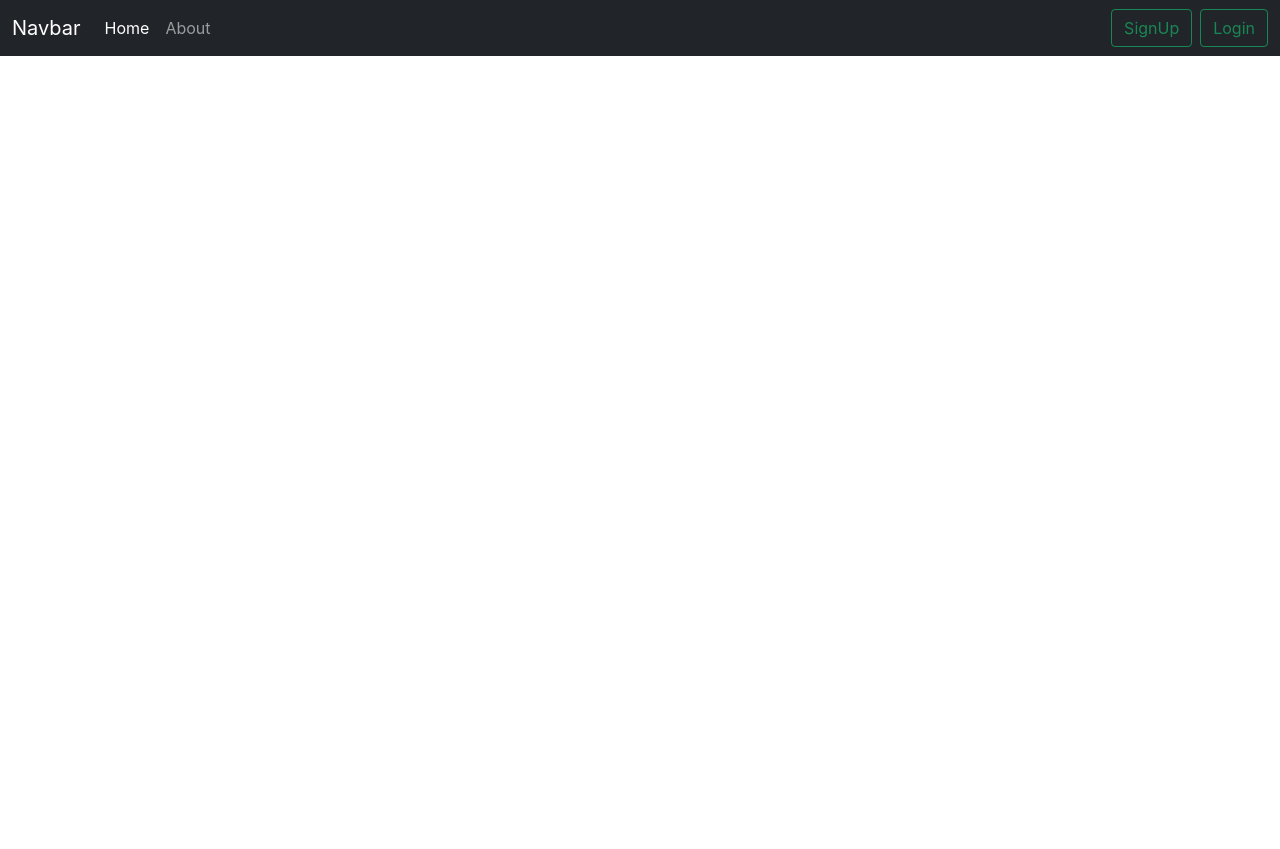
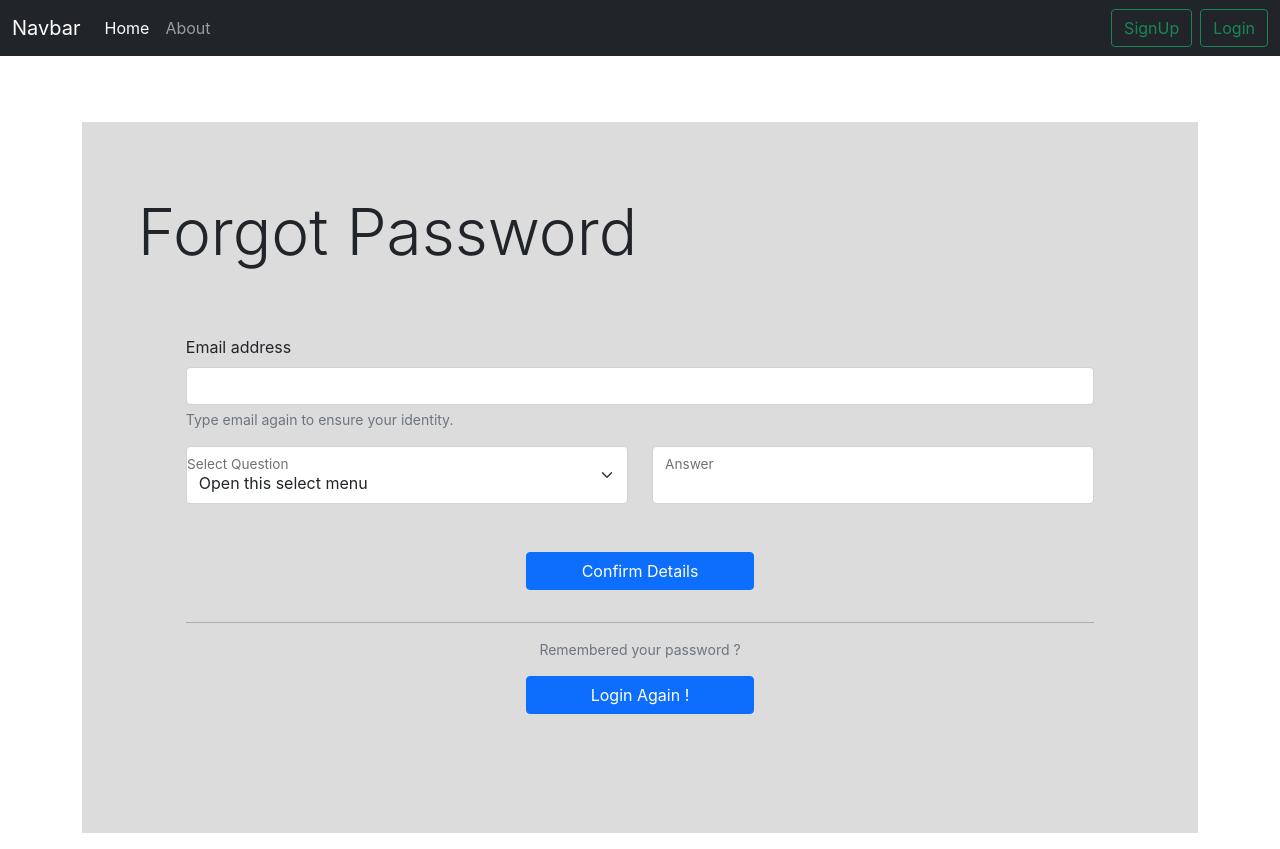
Before and after one commit to mohitm15/authlogin-boilerplate, a React (Create React App) app: page /forgotPassword in a window 1280 px wide. Before the commit the page ends 800 px from the top, so only its background shows below. Built offline with nearby package versions, Linux system fonts and the light colour scheme.

Commit message:
Adding forgotPassword functionality at FrontEnd

```diff
--- a/src/App.js
+++ b/src/App.js
@@ -5,6 +5,8 @@ import Home from "./components/Home";
 import About from "./components/About";
 import SignupPage from "./components/SignupPage";
 import LoginPage from "./components/LoginPage";
+import ForgotPasswordPage from "./components/ForgotPasswordPage";
+import ChangePasswordPage from "./components/ChangePasswordPage";
 import Alert from "./components/Alert";
 
 import { BrowserRouter as Router, Routes, Route } from "react-router-dom";
@@ -39,6 +41,16 @@ function App() {
             path="/login"
             element={<LoginPage showAlert={showAlert} />}
           />
+          <Route
+            exact
+            path="/forgotPassword"
+            element={<ForgotPasswordPage showAlert={showAlert} />}
+          />
+          <Route
+            exact
+            path="/changePassword"
+            element={<ChangePasswordPage showAlert={showAlert} />}
+          />
         </Routes>
       </Router>
     </>
--- /dev/null
+++ b/src/components/ChangePasswordPage.js
@@ -0,0 +1,11 @@
+import React from "react";
+
+const ChangePasswordPage = () => {
+  return (
+    <div>
+      <h1>This is Change password Page</h1>
+    </div>
+  );
+};
+
+export default ChangePasswordPage;
--- /dev/null
+++ b/src/components/ForgotPasswordPage.js
@@ -0,0 +1,142 @@
+import React, { useState } from "react";
+import { useNavigate } from "react-router-dom";
+
+const ForgotPasswordPage = (props) => {
+  let navigate = useNavigate();
+
+  const [forgotCredentials, setForgotCredentials] = useState({
+    email: "",
+    forgetQues: "",
+    forgetAns: "",
+  });
+
+  const onChange = (e) => {
+    setForgotCredentials({
+      ...forgotCredentials,
+      [e.target.name]: e.target.value,
+    });
+    //console.log(forgotCredentials);
+  };
+
+  const handleSubmit = async (e) => {
+    e.preventDefault();
+    const response = await fetch("http://localhost:5000/api/forgotPassword", {
+      method: "POST",
+      headers: {
+        "Content-Type": "application/json",
+      },
+      body: JSON.stringify({
+        email: forgotCredentials.email,
+        forgetQues: forgotCredentials.forgetQues,
+        forgetAns: forgotCredentials.forgetAns,
+      }),
+    });
+    const json = await response.json();
+    // console.log(json)
+
+    if (json.success === true) {
+      //navigating to the changePassword endpoint
+      props.showAlert("Selected Correct Credentials successfully", "info");
+      navigate("/changePassword");
+    } else {
+      props.showAlert("Selected Correct Credentials, Try Again!", "danger");
+    }
+  };
+
+  const backToLogin = () => {
+    navigate("/login");
+  };
+
+  return (
+    <>
+      <div className="container my-3">
+        <div
+          id="loginbody"
+          style={{ backgroundColor: "gainsboro", padding: "5%" }}
+        >
+          <div className="mt-3">
+            <h2 className="my-3 display-3">Forgot Password</h2>
+            <form className="login-form p-5" onSubmit={handleSubmit}>
+              <div className="mb-3">
+                <label htmlFor="exampleInputEmail1" className="form-label">
+                  Email address
+                </label>
+                <input
+                  type="email"
+                  className="form-control"
+                  id="email"
+                  name="email"
+                  value={forgotCredentials.email}
+                  aria-describedby="emailHelp"
+                  onChange={onChange}
+                />
+                <div id="emailHelp" className="form-text">
+                  Type email again to ensure your identity.
+                </div>
+              </div>
+
+              <div className="mb-3 row">
+                <div className="form-floating col-6">
+                  <select
+                    className="form-select"
+                    id="forgetQues"
+                    name="forgetQues"
+                    value={forgotCredentials.forgetQues}
+                    aria-label="Floating label select example"
+                    onChange={(e) => onChange(e, "forgetQues")}
+                  >
+                    <option>Open this select menu</option>
+                    <option value="Favourite Sport">Favourite Sport</option>
+                    <option value="Favourite Food">Favourite Food</option>
+                    <option value="Favourite City To Visit">
+                      Favourite City To Visit
+                    </option>
+                  </select>
+                  <label htmlFor="forgetQues">Select Question</label>
+                </div>
+                <div className="col-6">
+                  <div className="form-floating mb-3">
+                    <input
+                      type="text"
+                      className="form-control"
+                      id="forgetAns"
+                      name="forgetAns"
+                      value={forgotCredentials.forgetAns}
+                      onChange={(e) => onChange(e, "forgetAns")}
+                    />
+                    <label htmlFor="forgetAns">Answer</label>
+                  </div>
+                </div>
+              </div>
+
+              <div className="d-grid gap-2 my-4 col-6 mx-auto">
+                <button
+                  type="submit"
+                  className="btn btn-primary col-6 m-auto my-2"
+                >
+                  Confirm Details
+                </button>
+              </div>
+              <hr />
+              <div className="mb-3 text-center">
+                <div id="emailHelp" className="form-text center my-3">
+                  Remembered your password ?
+                </div>
+                <div className="d-grid gap-2 my-3 col-6 mx-auto">
+                  <button
+                    onClick={backToLogin}
+                    className="btn btn-primary col-6 m-auto"
+                  >
+                    Login Again !
+                  </button>
+                </div>
+              </div>
+            </form>
+          </div>
+        </div>
+      </div>
+    </>
+  );
+};
+
+export default ForgotPasswordPage;
--- a/src/components/LoginPage.js
+++ b/src/components/LoginPage.js
@@ -45,10 +45,17 @@ const LoginPage = (props) => {
     navigate("/signup");
   };
 
+  const goToForgotPassword = () => {
+    navigate("/forgotPassword");
+  };
+
   return (
     <>
       <div className="container my-3">
-        <div id="loginbody" style={{backgroundColor:"gainsboro",padding:"5%"}}>
+        <div
+          id="loginbody"
+          style={{ backgroundColor: "gainsboro", padding: "5%" }}
+        >
           <div className="mt-3">
             <h2 className="my-3 display-3">Login Here</h2>
             <form className="login-form p-5" onSubmit={handleSubmit}>
@@ -74,7 +81,12 @@ const LoginPage = (props) => {
                   Password
                 </label>
                 <div
-                  style={{ display: "flex", alignItems: "center", width:"100%", border:"1px solid #ced4da" }}
+                  style={{
+                    display: "flex",
+                    alignItems: "center",
+                    width: "100%",
+                    border: "1px solid #ced4da",
+                  }}
                 >
                   <input
                     type={showPassword ? "text" : "password"}
@@ -83,7 +95,7 @@ const LoginPage = (props) => {
                     name="password"
                     value={credentials.password}
                     onChange={onChange}
-                    style={{ outline:"none", border:0}}
+                    style={{ outline: "none", border: 0 }}
                     required
                   />
                   <i
@@ -96,8 +108,17 @@ const LoginPage = (props) => {
                 </div>
               </div>
               <div className="d-grid gap-2 my-4 col-6 mx-auto">
-                <button type="submit" className="btn btn-primary col-6 m-auto">
+                <button
+                  type="submit"
+                  className="btn btn-primary col-6 m-auto my-2"
+                >
                   Login
+                </button>
+                <button
+                  onClick={goToForgotPassword}
+                  className="btn btn-primary col-6 m-auto my-2"
+                >
+                  Forgot Password
                 </button>
               </div>
               <hr />
@@ -106,7 +127,10 @@ const LoginPage = (props) => {
                   Didn't have an account ?
                 </div>
                 <div className="d-grid gap-2 my-3 col-6 mx-auto">
-                  <button onClick={goToSignUp} className="btn btn-primary col-6 m-auto">
+                  <button
+                    onClick={goToSignUp}
+                    className="btn btn-primary col-6 m-auto"
+                  >
                     SignUp Here !
                   </button>
                 </div>
```
Also changed, not shown: src/components/SignupPage.js (+8 -2 lines), 1 other file (tests, documents, lock files or other folders).
